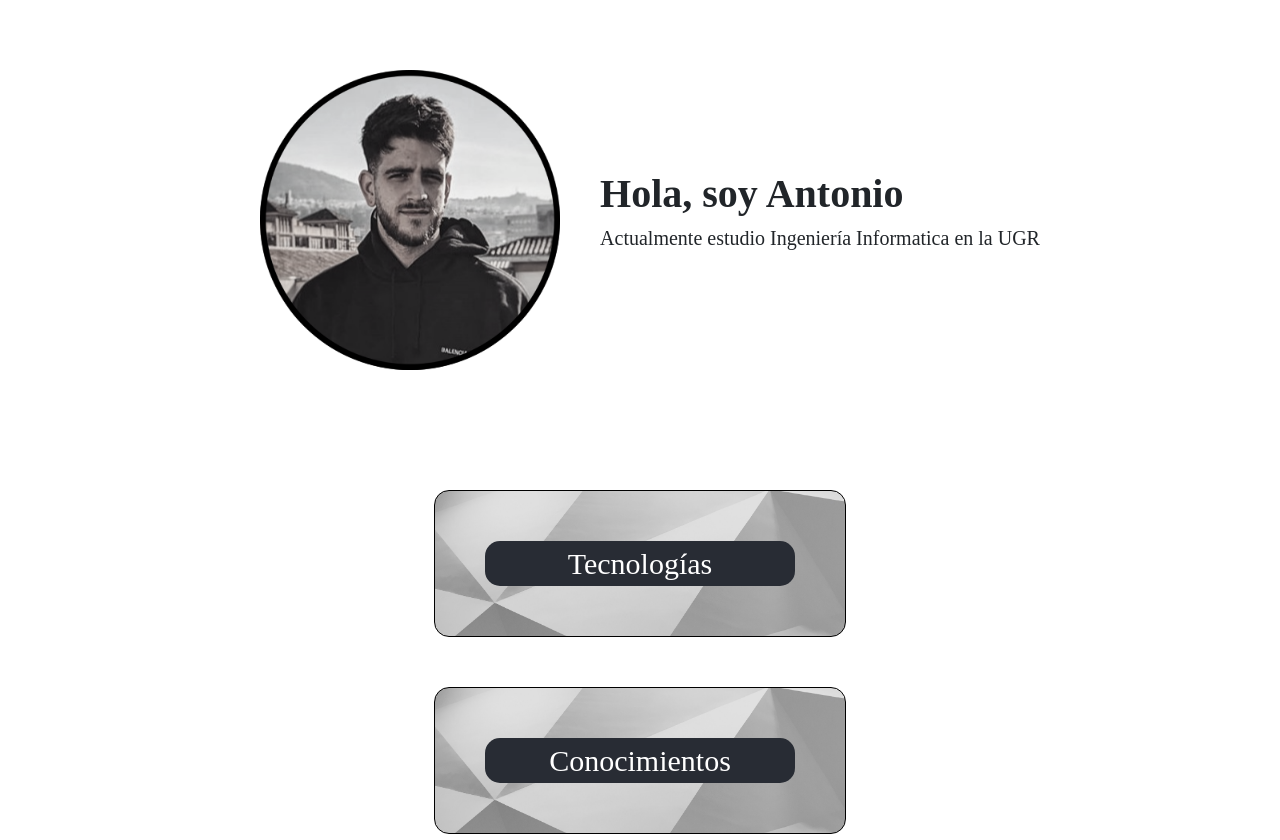
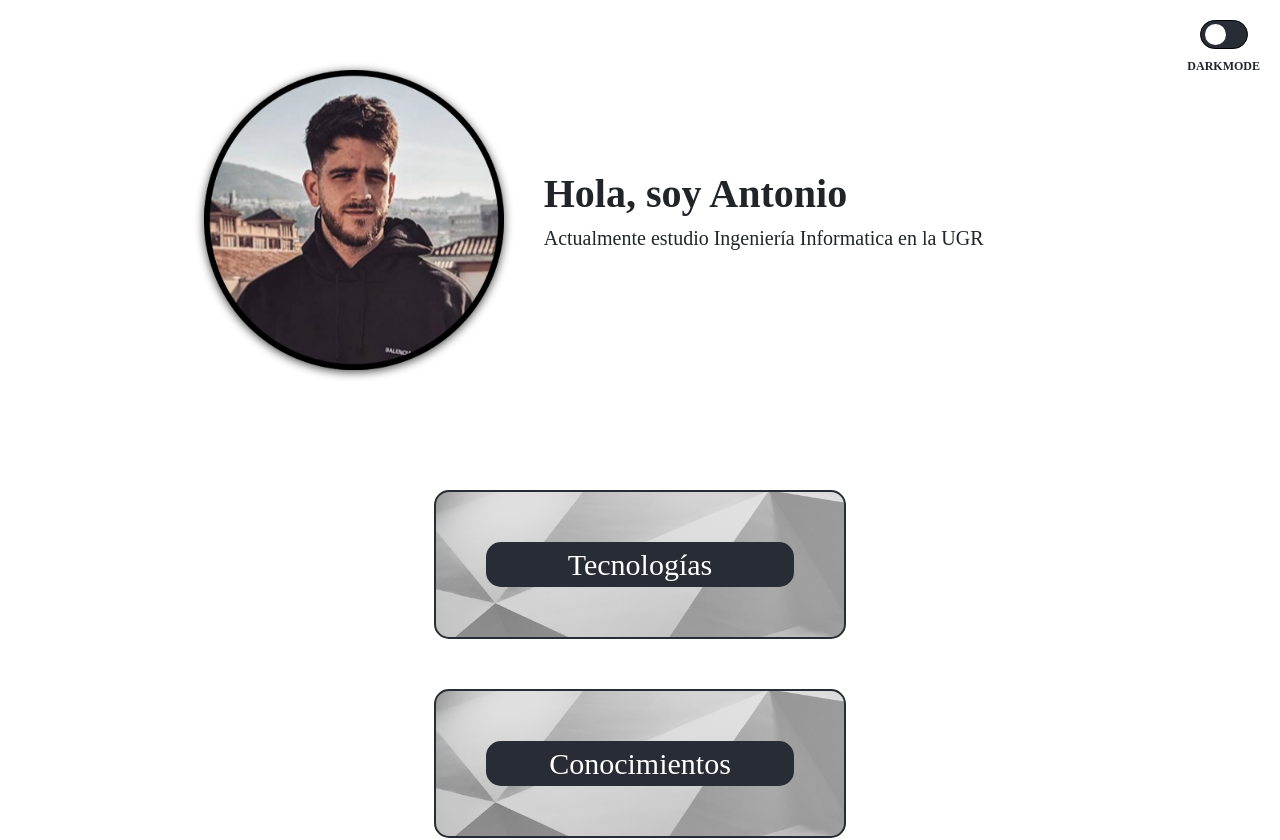
Before and after one commit to Antobio17/CV, a React (Create React App) app in the folder react-app/: page / in a window 1280 px wide. Shown: the top 840 px of the page. Built offline with nearby package versions, Linux system fonts and the light colour scheme; a web font is replaced by a local one.

Commit message:
Dark Mode implemented

```diff
--- a/react-app/src/App.js
+++ b/react-app/src/App.js
@@ -5,6 +5,7 @@ import 'bootstrap/dist/css/bootstrap.css';
 import Footer from './components/Footer';
 import Card from './components/Card';
 import Header from './components/Header';
+import DarkMode from './components/DarkMode';
 
 // To import images
 import img_profile from './assets/images/img_profile.png';
@@ -12,6 +13,7 @@ import img_profile from './assets/images/img_profile.png';
 function App() {
   return (
     <div className="App">
+      <DarkMode/>
       <header>
         <Header
           img_profile={img_profile}
--- a/react-app/src/assets/css/App.css
+++ b/react-app/src/assets/css/App.css
@@ -1,5 +1,6 @@
 .App {
   text-align: center;
+  font-family: "Radikal Thin";
 }
 
 .App-logo {
@@ -14,7 +15,6 @@
 }
 
 .App-header {
-  background-color: #282c34;
   display: flex;
   flex-direction: column;
   align-items: center;
--- a/react-app/src/assets/css/Card.css
+++ b/react-app/src/assets/css/Card.css
@@ -1,22 +1,20 @@
 .Card {
     margin: 50px;
     min-width: 200px;
-    border: 1px black solid;
+    border: 2px #282c34 solid;
     border-radius: 15px;
     background-size: cover;
     background-image: url('../images/wallpeper_card.jpg');
-    transition-duration: 0.3s;
 }
 
 .Card:hover {
-    border: 1px #282c34 solid;
     background-image: url('../images/wallpeper_card.jpg');
     background-color: rgba(97, 218, 251);
     background-blend-mode: overlay;
+    transition-duration: 0.3s;
     /* background-image: none; */
     box-shadow: 4px 2px 2px 1px #282c34;
     /* background-image: linear-gradient(rgba(97, 218, 251, 0.8),rgba(97, 218, 251, 0.8)), url('../images/wallpeper_card.jpg'); */
-    transition-duration: 0.3s;
 }
 
 .Card p {
--- /dev/null
+++ b/react-app/src/assets/css/DarkMode.css
@@ -0,0 +1,78 @@
+
+.DarkMode {
+    margin: 20px;
+    float: right;
+    font-size: 12px;
+}
+
+/* DarMode activated */
+.Dark-Mode-Activated {
+    background-color: #363a44;
+    color: white;
+}
+
+/* The switch - the box around the slider */
+.switch {
+    position: relative;
+    display: inline-block;
+    width: 48px;
+    height: 29px;
+}
+
+/* Hide default HTML checkbox */
+.switch input {
+    opacity: 0;
+    width: 0;
+    height: 0;
+}
+
+/* The slider */
+.slider {
+    position: absolute;
+    cursor: pointer;
+    top: 0;
+    left: 0;
+    right: 0;
+    bottom: 0;
+    border: 1px solid black;
+    border-radius: 34px;
+    background-color: #282c34;
+    -webkit-transition: .4s;
+    transition: .4s;
+}
+
+.slider:before {
+    position: absolute;
+    content: "";
+    height: 21px;
+    width: 21px;
+    left: 4px;
+    bottom: 3px;
+    background-color: white;
+    -webkit-transition: .4s;
+    transition: .4s;
+}
+
+input:checked + .slider {
+    background-color: #ccc;
+}
+
+input:focus + .slider {
+    box-shadow: 0 0 1px #ccc;
+}
+
+input:checked + .slider:before {
+    -webkit-transform: translateX(17px);
+    -ms-transform: translateX(17px);
+    transform: translateX(17px);
+    background-color:  #363a44;
+}
+
+/* Rounded sliders */
+.slider.round {
+    border-radius: 34px;
+}
+
+.slider.round:before {
+    border-radius: 50%;
+}
--- a/react-app/src/assets/css/Header.css
+++ b/react-app/src/assets/css/Header.css
@@ -3,7 +3,7 @@
     vertical-align: middle;
     justify-content: center;
     font-family: "Radikal Thin";
-    margin: 50px;
+    padding: 50px;
 }
 
 .Header-text {
@@ -15,15 +15,8 @@
 
 .Header img {
     margin: 20px;
-    filter: grayscale(80%);
     transition-duration: 0.4s;
-}
-
-.Header img:hover {
-    filter: none;
-    width: 305px;
-    height: 305px;
-    transition-duration: 0.4s;
+    filter: drop-shadow(0 2px 5px rgba(0, 0, 0, 0.7));
 }
 
 /* background: linear-gradient(to right, rgb(97, 67, 133), rgb(81, 99, 149)); */
--- /dev/null
+++ b/react-app/src/components/DarkMode.js
@@ -0,0 +1,26 @@
+import React, {Component} from 'react';
+import '../assets/css/DarkMode.css';
+
+// Images import
+
+class DarkMode extends Component {
+
+    // The method responsible for displaying the view of the component
+    render(){
+        return (
+            <div className="DarkMode">
+                <label className="switch">
+                <input type="checkbox" onClick={e => switchTheme(e)}/>
+                <span className="slider round"></span>
+                </label>
+                <p id="Modo-text"><strong>DARKMODE</strong></p>
+            </div>
+        );
+    }
+
+}
+
+function switchTheme(e) {
+    document.body.classList.toggle("Dark-Mode-Activated");
+}
+export default DarkMode;
```
Also changed, not shown: react-app/src/assets/images/dark_mode.png (added), 1 other file (tests, documents, lock files or other folders).
